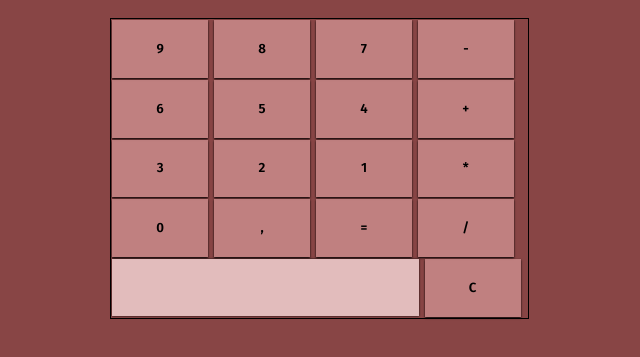
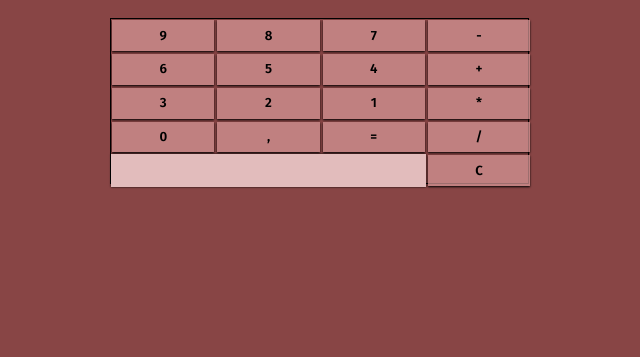
Before and after one commit to MarinaAlane/Calculator-App, a plain HTML site: page index.html in a window 1280 px wide. Shown: the part 87-444 px from the top of the page, without its empty margins (315-955 px from the left). Drawn offline with Linux system fonts and the light colour scheme.

Commit message:
Hello, Grid!

```diff
--- a/style.css
+++ b/style.css
@@ -14,11 +14,13 @@ h1 {
 }
 
 main {
-    flex-wrap: wrap;
+    display: grid;
+    grid-template-columns: repeat(4, 25%);
+    grid-template-rows: repeat(5, 20%);
+    grid-gap:1px;
     max-width: 33%;
     margin-left: 33%;
     border: 1px solid;
-    align-items: space-between;
     /*
     padding-top: 5%;
     align-items: center;
@@ -33,8 +35,8 @@ margin-top: 3px;
 align-items: center;
 justify-content: center;
 height: 65px;
+
 */
-width: 23%;
 padding:5%;
 margin: 1px;
 font-family: 'Fira Sans', sans-serif;
@@ -62,10 +64,10 @@ button:hover {
     margin-top: 5px;
     margin-right: 5px;
     */
-    align-self: stretch;
-    width: 73.5%;
+
+    grid-column: 1/4;
+    grid-row: 5/5;
     padding: 5%;
-    margin: 1px;
     background-color: rgb(226, 188, 188);
     border: unset;
     box-shadow: 0px 0px 2px black;
```
